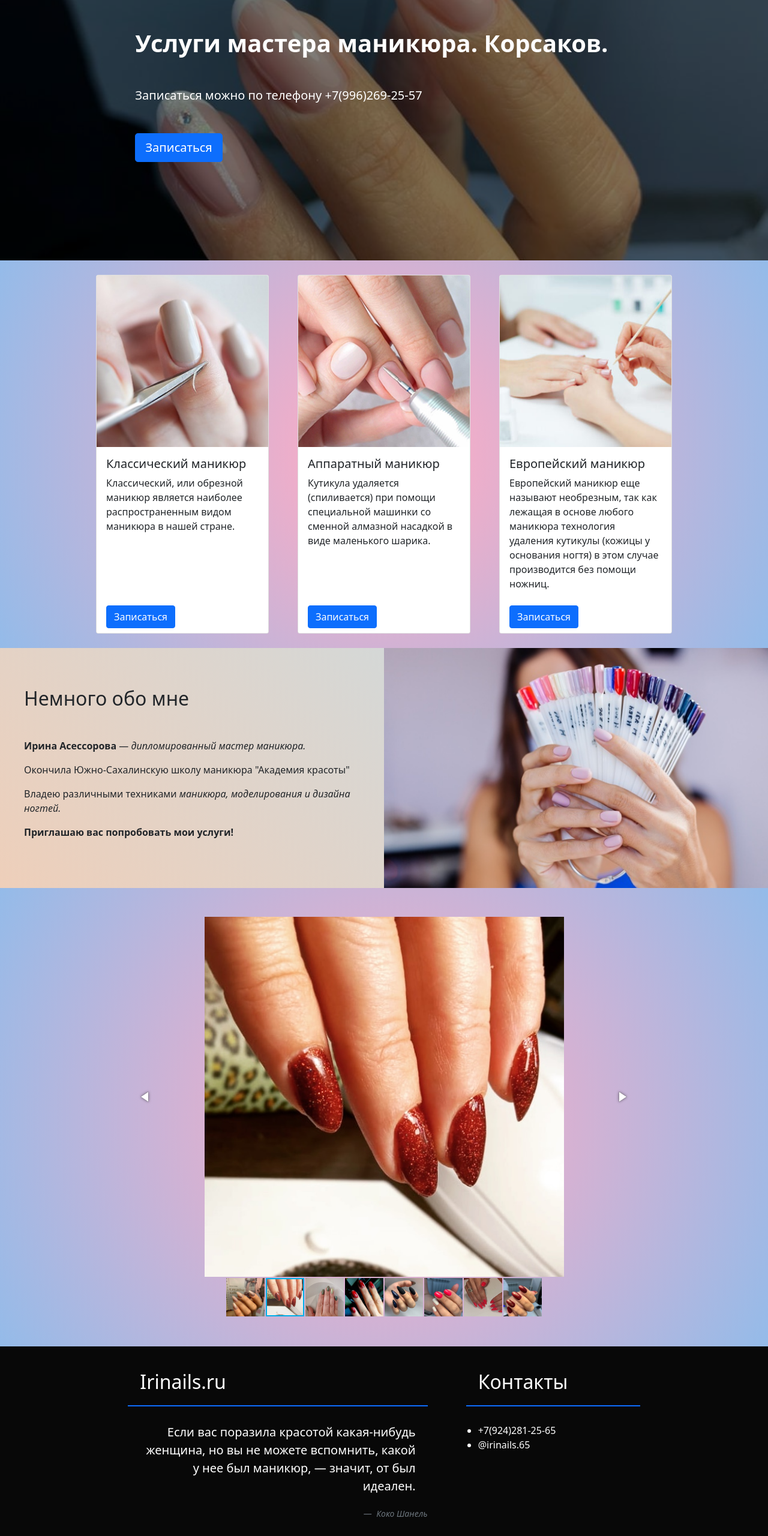
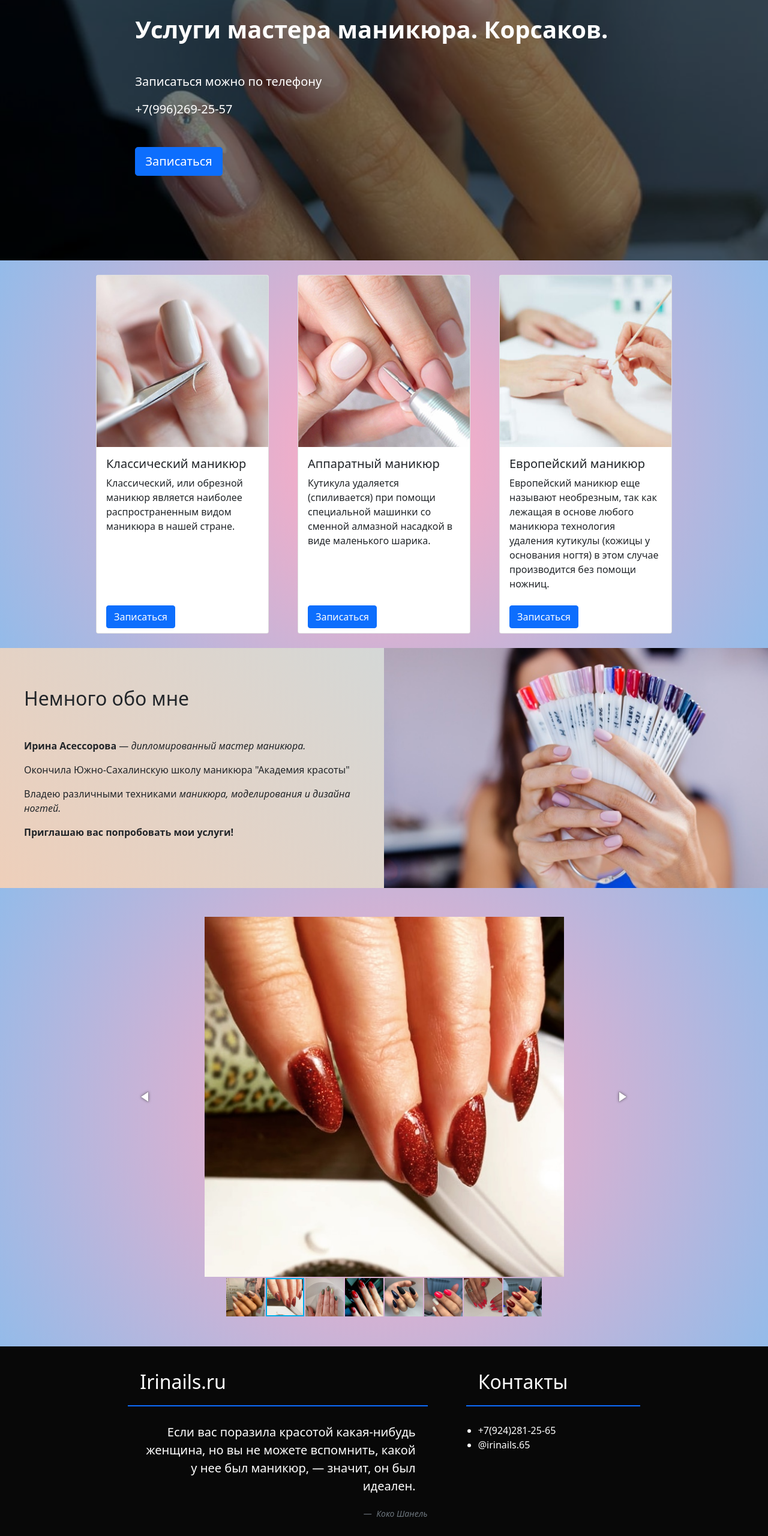
Before and after one commit to Bumble-sakh/irinails.ru, a plain HTML site: page index.html in a window 1280 px wide. Shown: the part 180-2740 px from the top of the page at 60% size. Drawn offline with Linux system fonts and the light colour scheme.

Commit message:
micro correct

```diff
--- a/index.html
+++ b/index.html
@@ -213,7 +213,8 @@
       >
         <div class="sign col-8">
           <h1 class="h1 fw-bold">Услуги мастера маникюра. Корсаков.</h1>
-          <p class="fs-5 my-5">Записаться можно по телефону +7(996)269-25-57</p>
+          <p class="fs-5 mt-5">Записаться можно по телефону</p>
+          <p class="fs-5 mb-5">+7(996)269-25-57</p>
           <a href="/sign.html" class="sign-btn btn btn-lg btn-primary"
             >Записаться</a
           >
@@ -377,7 +378,7 @@
               <blockquote class="blockquote">
                 <p>
                   Если вас поразила красотой какая-нибудь женщина, но вы не
-                  можете вспомнить, какой у нее был маникюр, — значит, от был
+                  можете вспомнить, какой у нее был маникюр, — значит, он был
                   идеален.
                 </p>
               </blockquote>
```
